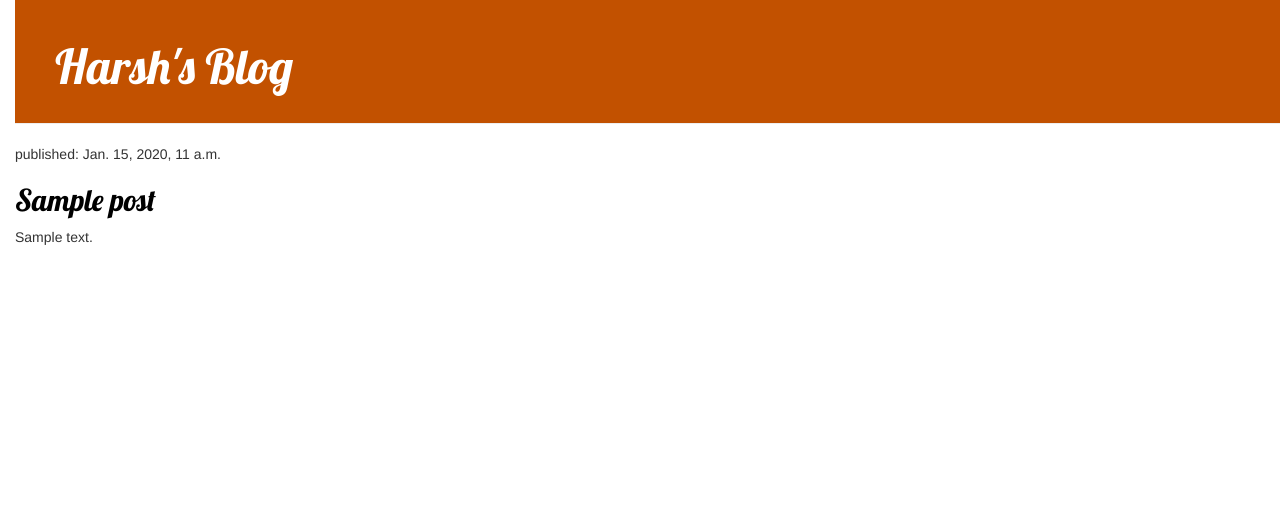
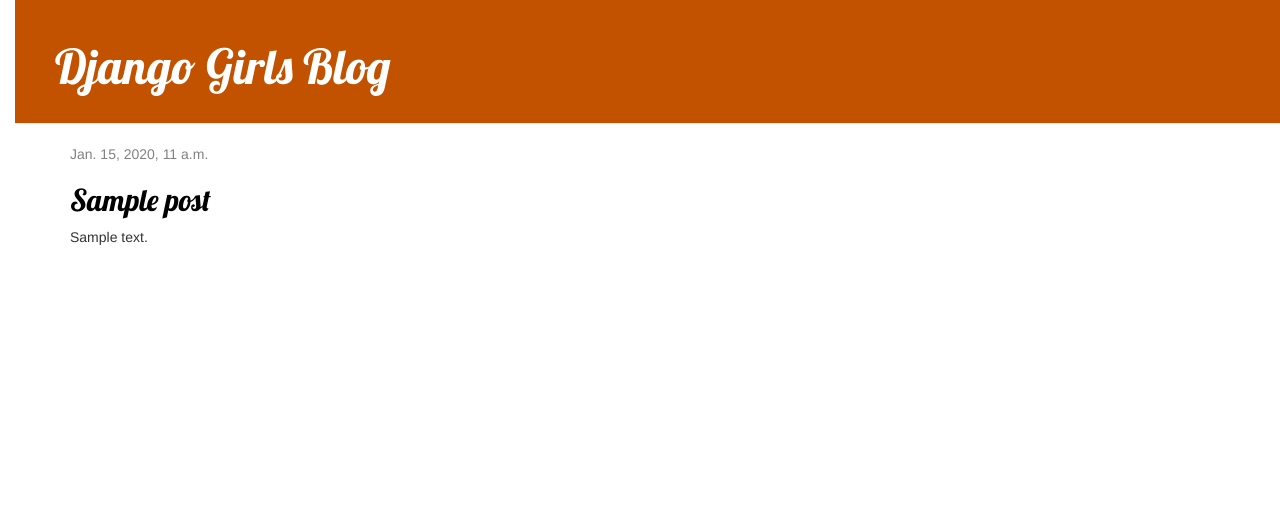
Before and after one commit to harshsanjiv/My-First-Blog, a Django app: template blog/templates/blog/post_list.html in a window 1280 px wide. Shown: the top 517 px of the page. Run offline with Django 3.2, Linux system fonts and the light colour scheme; the template is opened without the code that fills it: values that come from a table or form of the project are taken from there, others are empty; tables that the repository leaves empty hold one stand-in row (values such as "Sample post"); some libraries are stand-ins or nearby versions.

Commit message:
yay it works.

```diff
--- /dev/null
+++ b/blog/templates/blog/base.html
@@ -0,0 +1,23 @@
+{% load static %}
+<html>
+    <head>
+        <title>Django Girls blog</title>
+        <link rel="stylesheet" href="//maxcdn.bootstrapcdn.com/bootstrap/3.2.0/css/bootstrap.min.css">
+        <link rel="stylesheet" href="//maxcdn.bootstrapcdn.com/bootstrap/3.2.0/css/bootstrap-theme.min.css">
+        <link href='//fonts.googleapis.com/css?family=Lobster&subset=latin,latin-ext' rel='stylesheet' type='text/css'>
+        <link rel="stylesheet" href="{% static 'css/blog.css' %}">
+    </head>
+    <body>
+        <div class="page-header">
+            <h1><a href="/">Django Girls Blog</a></h1>
+        </div>
+        <div class="content container">
+            <div class="row">
+                <div class="col-md-8">
+                {% block content %}
+                {% endblock %}
+                </div>
+            </div>
+        </div>
+    </body>
+</html>
--- a/blog/templates/blog/post_list.html
+++ b/blog/templates/blog/post_list.html
@@ -1,29 +1,13 @@
-{% load static %}
-<html>
 
-    <head>
-        <title>Harsh's Blog</title>
-        <link rel="stylesheet" href="//maxcdn.bootstrapcdn.com/bootstrap/3.2.0/css/bootstrap.min.css">
-        <link rel="stylesheet" href="//maxcdn.bootstrapcdn.com/bootstrap/3.2.0/css/bootstrap-theme.min.css">
-        <link rel="stylesheet" href="{% static 'css/blog.css' %}">
-        <link href="//fonts.googleapis.com/css?family=Lobster&subset=latin,latin-ext" rel="stylesheet" type="text/css">
-    </head>
-    <body>
-        <div class="page-header">
-            <h1><a href="/">Harsh's Blog</a></h1>
+{% extends 'blog/base.html' %}
+{% block content %}
+    {% for post in posts %}
+        <div class="post">
+            <div class="date">
+                {{ post.published_date }}
+            </div>
+            <h2><a href="{% url 'post_detail' pk=post.pk %}">{{ post.title }}</a></h2>
+            <p>{{ post.text|linebreaksbr }}</p>
         </div>
-        {% for post in posts %}
-
-        <div class="post">
-                <p>published: {{ post.published_date }}</p>
-                <h2><a href="">{{ post.title }}</a></h2>
-                <p>{{ post.text|linebreaksbr }}</p>
-
-
-
-
-        </div>
-        {% endfor %}
-
-    </body>
-</html>
+    {% endfor %}
+{% endblock %}
--- a/blog/urls.py
+++ b/blog/urls.py
@@ -3,4 +3,5 @@
 
 urlpatterns = [
     path('', views.post_list, name='post_list'),
+    path('post/<int:pk>/',views.post_detail,name="post_detail"),
 ]
--- a/blog/views.py
+++ b/blog/views.py
@@ -1,8 +1,13 @@
 from django.shortcuts import render
 from django.utils import timezone
 from .models import Post
+from django.shortcuts import render, get_object_or_404
 
 # Create your views here.
 def post_list(request):
+
     posts=Post.objects.filter(published_date__lte=timezone.now()).order_by('published_date')
     return render(request, 'blog/post_list.html',{'posts':posts})
+def post_detail(request,pk):
+    post=get_object_or_404(Post,pk=pk)
+    return render (request,'blog/post_detail.html',{"post":post})
```
Also changed, not shown: blog/templates/blog/post_detail.html (added, +13 -0 lines).
